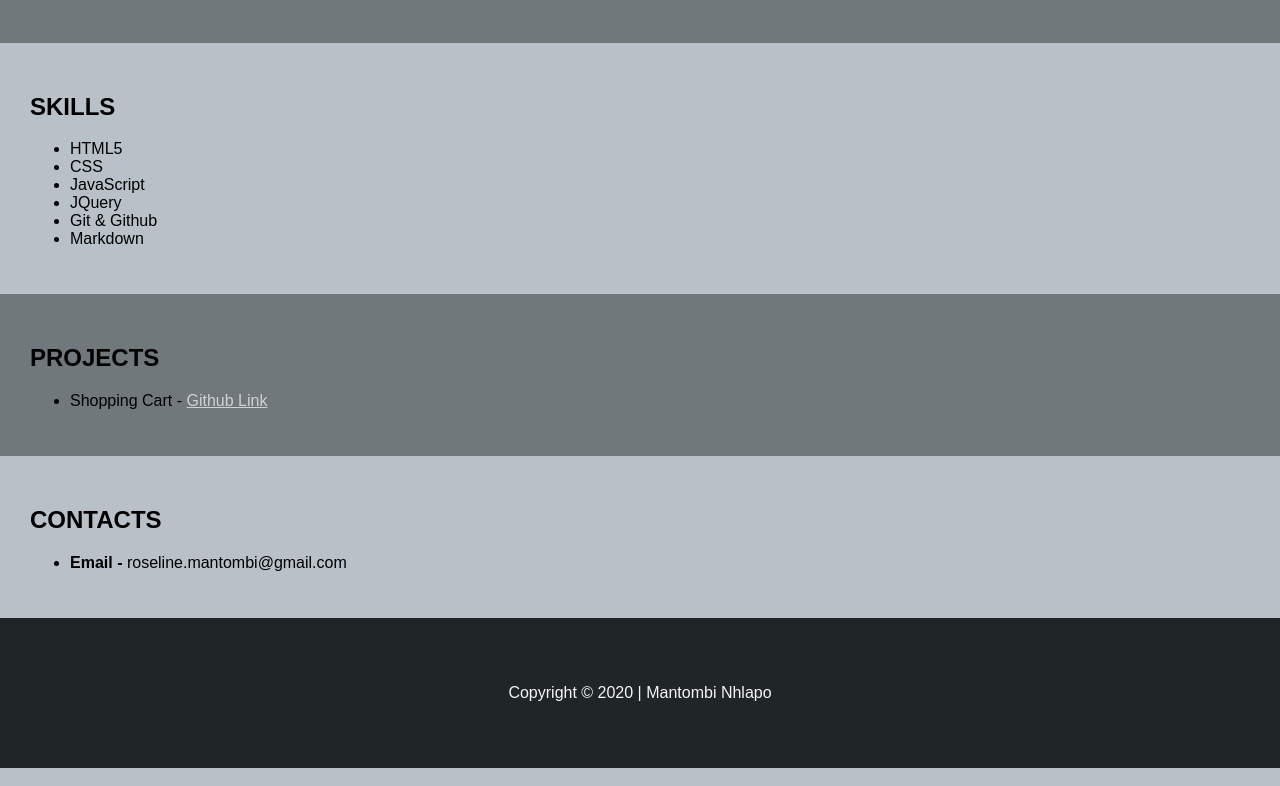
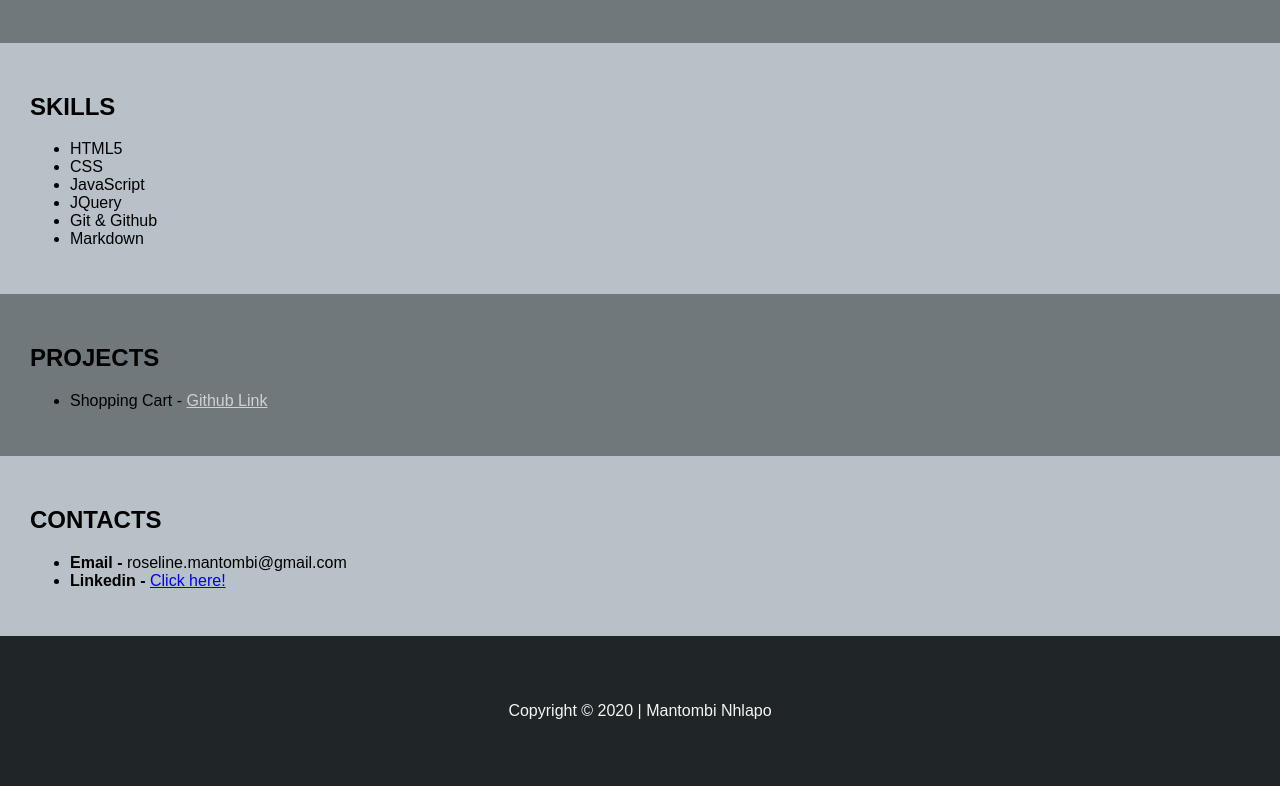
Before and after one commit to Ntombiey/mantombi_nhlapo_resume, a plain HTML site: page index.html in a window 1280 px wide. Shown: the part 627-1413 px from the top of the page. Drawn offline with Linux system fonts and the light colour scheme.

```diff
--- a/index.html
+++ b/index.html
@@ -45,6 +45,7 @@
         <h2>Contacts</h2>
         <ul>
             <li><strong>Email - </strong>roseline.mantombi@gmail.com</li>
+            <li><strong>Linkedin - </strong> <a href="https://www.linkedin.com/in/mantombi-nhlapo-8b4b4518a">Click here!</a></li>
         </ul>
     </section>
     <footer>
```
